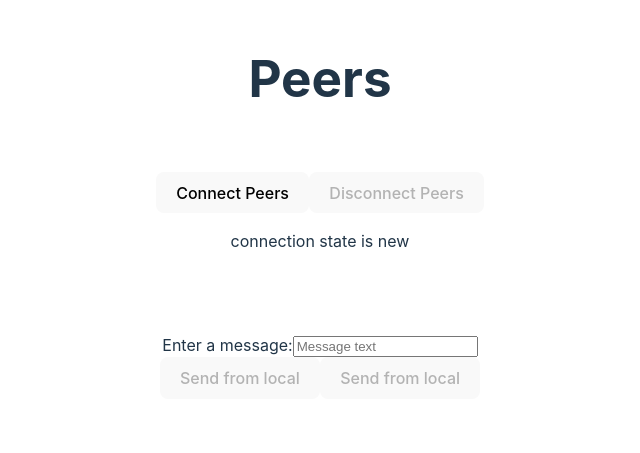
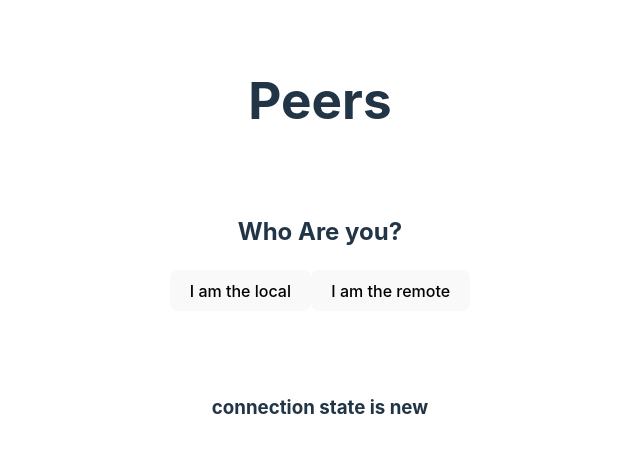
Before and after one commit to aradwann/peers-chat, a React (Vite) app: page / in a window 1280 px wide. Shown: the part 145-598 px from the top of the page, without its empty margins (320-960 px from the left). Built offline with nearby package versions, Linux system fonts and the light colour scheme.

Commit message:
WIP separate local and remote peers

```diff
--- a/src/App.tsx
+++ b/src/App.tsx
@@ -1,100 +1,102 @@
 import { useEffect, useState } from 'react'
 import './App.css'
-import { MessageForm } from './components/MessageForm';
-import { MessageList } from './components/MessageList';
-import { connectPeers } from './rtc-connection'
+import { ClientTypeForm } from './components/ClientTypeForm';
+import { LocalView } from './components/local-components/LocalView';
+// import { MessageForm } from './components/MessageForm';
+// import { MessageList } from './components/MessageList';
+// import { Message } from './typing/interfaces';
+
+import { RemoteView } from './components/remote-components/RemoteView';
 import { MessageSender } from './typing/enums';
-import { Message } from './typing/interfaces';
 
 
 
 function App() {
 
-  const localConnection = new RTCPeerConnection();
-  const remoteConnection = new RTCPeerConnection();
-  const [connectionState, setConnectionState] = useState(localConnection.connectionState)
-  const [isConnectBtnDisabled, setConnectBtnDisabled] = useState(false)
-  const [messages, setMessages] = useState<Array<Message>>([])
+  const configuration = { 'iceServers': [{ 'urls': 'stun:stun.l.google.com:19302' }] }
+  const pc = new RTCPeerConnection(configuration);
 
+  const [clientType, setClientType] = useState<MessageSender>()
+  const [connectionState, setConnectionState] = useState(pc.connectionState)
+  // const [isConnectBtnDisabled, setConnectBtnDisabled] = useState(false)
+  // const [messages, setMessages] = useState<Array<Message>>([])
+  //////////////////////////////////////////////////// local ///////////////////////////////
   // configure event listeners for connection state
-  localConnection.onconnectionstatechange = e => setConnectionState(localConnection.connectionState)
+  pc.onconnectionstatechange = e => setConnectionState(pc.connectionState)
 
-  // remoteConnection.onconnectionstatechange = e => console.log({ remoteConnectionState: remoteConnection.connectionState })
+  pc.oniceconnectionstatechange = e => console.log("local ICE state", pc.iceConnectionState);
 
 
   // create data channel for local peer
-  const sendChannel = localConnection.createDataChannel("sendChannel");
-  sendChannel.onopen = (e) => console.log('sendChannel opened', sendChannel);
+  if (clientType === MessageSender.local) {
+    const sendChannel = pc.createDataChannel("sendChannel");
+    sendChannel.onopen = (e) => {
+      console.log('sendChannel opened', sendChannel)
+
+    };
+    sendChannel.onmessage = (event) => console.log('message receive on local', event.data)
+
     sendChannel.onclose = (e) => {
       console.log('sendChannel closed on local peer');
     };
 
+
+  }
+  ///////////////////////////////////////////// remote //////////////////////////////////////////////
+
+
+  if (clientType === MessageSender.remote) {
+
+
     // remote data channel event listener
-  remoteConnection.ondatachannel = (event) => {
+    pc.ondatachannel = (event) => {
       const receiveChannel = event.channel
-    console.log('receivedChannel opened', receiveChannel);
-    receiveChannel.onclose = (event) => {
-      console.log('sendChannel closed on remote peer');
+      receiveChannel.onopen = (e) => {
+        console.log('connection OPENED')
+
       };
       receiveChannel.onmessage = (event) => console.log('message receive on remote', event.data)
     }
+  }
 
 
-  // setup the ICE candidates
-  localConnection.addEventListener('icecandidate', async (e) => {
-    if (e.candidate) {
-      console.log('local connection ICE candidate: ', e.candidate)
-      await remoteConnection.addIceCandidate(e.candidate)
-    }
-  })
-  remoteConnection.addEventListener('icecandidate', async (e) => {
-    if (e.candidate) {
-      console.log('remote connection ICE candidate: ', e.candidate);
-      await localConnection.addIceCandidate(e.candidate)
-    }
-  })
+  // function handleSend(message: Message) {
+  //   sendChannel.send(message.data)
+  //   setMessages([...messages, message])
+  // }
 
-  function handleConnectClick() {
-    connectPeers(localConnection, remoteConnection)
-  }
-  function handleDisonnectClick() {
-    sendChannel.close()
-    localConnection.close()
-    remoteConnection.close()
-    setConnectionState(localConnection.connectionState)
-    console.log(localConnection.connectionState)
-  }
-
-  function handleSend(message: Message) {
-    // sendChannel.send(message.data)
-    setMessages([...messages, message])
-  }
-
-  useEffect(() => {
-    if (connectionState === 'connected') {
-      setConnectBtnDisabled(true)
-    } else if (connectionState === 'closed') {
-      setConnectBtnDisabled(false)
-    }
-    console.log('use effect used')
-  }, [connectionState])
+  // useEffect(() => {
+  //   if (connectionState === 'connected') {
+  //     setConnectBtnDisabled(true)
+  //   } else if (connectionState === 'closed') {
+  //     setConnectBtnDisabled(false)
+  //   }
+  // }, [connectionState])
 
   return (
     <div className="App">
 
       <h1>Peers</h1>
+      <ClientTypeForm setClientType={(messageSender: MessageSender) => { setClientType(messageSender) }} />
+      {clientType ? <h3>you are now the {clientType}</h3> : <></>}
+
+      {
+        clientType === MessageSender.local &&
+        <LocalView pc={pc} />
+      }
+      {
+        clientType === MessageSender.remote &&
+        <RemoteView pc={pc} />
+      }
+
+
+
       <div className="card">
-        <button id='connectBtn' onClick={handleConnectClick} disabled={isConnectBtnDisabled}>
-          Connect Peers
-        </button>
-        <button id='disconnectBtn' onClick={handleDisonnectClick} disabled={!isConnectBtnDisabled}>
-          Disconnect Peers
-        </button>
-        <p>connection state is {connectionState}</p>
+        <h3>connection state is {connectionState}</h3>
       </div>
 
-      <MessageForm disabled={!isConnectBtnDisabled} handleSend={handleSend} />
-      <MessageList messages={messages} />
+      {/* <MessageForm disabled={!isConnectBtnDisabled} handleSend={handleSend} />
+      <MessageList messages={messages} /> */}
     </div >
   )
 }
--- /dev/null
+++ b/src/components/ClientTypeForm.tsx
@@ -0,0 +1,29 @@
+import { FormEvent, MouseEvent, useState } from "react";
+import { MessageSender } from "../typing/enums";
+
+export function ClientTypeForm(props: { setClientType: (messageSender: MessageSender) => void }) {
+
+    function handleSubmit(e: FormEvent) {
+        e.preventDefault()
+    }
+    function handleClick(e: MouseEvent) {
+        const buttonId = e.currentTarget.id
+        buttonId === "localButton" ? props.setClientType(MessageSender.local) : props.setClientType(MessageSender.remote)
+    }
+
+
+
+    return (
+        <div className="card">
+            <form onSubmit={handleSubmit}>
+                <h2>Who Are you?</h2>
+                <button id="localButton" name="localButton" className="buttonright" onClick={handleClick}>
+                    I am the {MessageSender.local}
+                </button>
+                <button id="remoteButton" name="remoteButton" className="buttonright" onClick={handleClick}>
+                    I am the {MessageSender.remote}
+                </button>
+            </form>
+        </div>
+    )
+}
--- a/src/components/MessageForm.tsx
+++ b/src/components/MessageForm.tsx
@@ -9,7 +9,6 @@ export function MessageForm(props: { disabled: boolean, handleSend: (message: Me
     function handleClick(e: MouseEvent) {
         const buttonId = e.currentTarget.id
         buttonId === "localSendButton" ? setSender(MessageSender.local) : setSender(MessageSender.remote)
-        console.log(e.currentTarget.id);
     }
 
     function handleSubmit(e: FormEvent) {
@@ -17,7 +16,6 @@ export function MessageForm(props: { disabled: boolean, handleSend: (message: Me
         const formData = new FormData(e.target as HTMLFormElement);
         const messageData = formData.get('message') as string
         props.handleSend({ data: messageData, sender })
-        console.log(`you submitted ${messageData}`);
 
     }
 
--- a/src/components/MessageList.tsx
+++ b/src/components/MessageList.tsx
@@ -1,7 +1,7 @@
 import { MessageSender } from "../typing/enums";
 import { Message } from "../typing/interfaces";
-import { LocalMessage } from "./LocalMessage";
-import { RemoteMessage } from "./RemoteMessage";
+import { LocalMessage } from "./local-components/LocalMessage";
+import { RemoteMessage } from "./remote-components/RemoteMessage";
 
 export function MessageList(props: { messages: Message[] }) {
     const messages = props.messages.map(
--- /dev/null
+++ b/src/components/local-components/AcceptAnswerForm.tsx
@@ -0,0 +1,45 @@
+import { FormEvent, useState } from "react"
+
+export function AcceptAnswerForm(props: { pc: RTCPeerConnection }) {
+    async function handleSubmit(e: FormEvent) {
+        e.preventDefault()
+        console.log('accepting answer')
+        const formData = new FormData(e.target as HTMLFormElement);
+        const answerString = formData.get('answer') as string
+        const answer = JSON.parse(answerString) as RTCSessionDescriptionInit
+        await acceptAnswer(props.pc, answer)
+
+
+    }
+
+
+    return (
+        <div className="card">
+            <form onSubmit={handleSubmit}>
+                <div className="offerbox">
+                    <label htmlFor="answer"
+                    >Enter a received answer:
+                        <input
+                            type="text"
+                            name="answer"
+                            id="answer"
+                            placeholder="Enter the answer"
+                        />
+                    </label>
+                </div>
+                <button id="acceptAnwserButton" name="acceptAnwserButton" className="buttonright" >
+                    Accept Answer
+                </button>
+            </form>
+
+
+        </div>
+    )
+}
+
+
+
+async function acceptAnswer(localConnection: RTCPeerConnection, answer: RTCSessionDescriptionInit) {
+    await localConnection.setRemoteDescription(answer)
+
+}
--- a/src/components/LocalMessage.tsx
+++ b/src/components/local-components/LocalMessage.tsx
@@ -1,5 +1,5 @@
-import { SenderProps } from "../typing/interfaces"
-import { createMessageComponent } from "./utils"
+import { SenderProps } from "../../typing/interfaces"
+import { createMessageComponent } from "../utils"
 
 const localProps: SenderProps = {
     className: "container",
--- /dev/null
+++ b/src/components/local-components/LocalView.tsx
@@ -0,0 +1,12 @@
+import { AcceptAnswerForm } from "./AcceptAnswerForm";
+import { OfferForm } from "./OfferForm";
+
+export function LocalView(props: { pc: RTCPeerConnection }) {
+
+    return (
+        <>
+            <OfferForm pc={props.pc} />
+            <AcceptAnswerForm pc={props.pc} />
+        </>
+    )
+}
--- /dev/null
+++ b/src/components/local-components/OfferForm.tsx
@@ -0,0 +1,56 @@
+import { FormEvent, useEffect, useState } from "react"
+
+export function OfferForm(props: { pc: RTCPeerConnection }) {
+    const [offer, setOffer] = useState<string>()
+
+
+    async function handleSubmit(e: FormEvent) {
+        e.preventDefault()
+        // setup the Local ICE candidates
+        props.pc.onicecandidate = (e) => {
+            console.log('new ICE candidate! reprinting SDP ', JSON.stringify(props.pc.localDescription))
+            setOffer(JSON.stringify(props.pc.localDescription))
+        }
+        const offerData = await setupOffer(props.pc)
+        setOffer(JSON.stringify(offerData))
+
+    }
+
+
+    return (
+        <div className="card">
+            <div>
+                <form onSubmit={handleSubmit}>
+
+                    <button id="generateOfferButton" name="sendButton" className="buttonright" >
+                        Generate Offer
+                    </button>
+                </form>
+                <Offer offer={offer} />
+            </div>
+
+        </div>
+    )
+}
+
+
+
+function Offer(props: { offer: string | undefined }) {
+    if (props.offer) {
+        return (
+            <>
+                <label>offer:</label>
+                <textarea value={props.offer} disabled />
+            </>
+        )
+    } else {
+        return (<></>)
+    }
+}
+
+async function setupOffer(pc: RTCPeerConnection) {
+    const offer = await pc.createOffer();
+    await pc.setLocalDescription(offer);
+
+    return offer
+}
--- /dev/null
+++ b/src/components/remote-components/AnswerForm.tsx
@@ -0,0 +1,68 @@
+import { FormEvent, useState } from "react"
+
+export function AnswerForm(props: { pc: RTCPeerConnection }) {
+    const [answer, setAnswer] = useState<RTCSessionDescription | null>()
+
+
+    async function handleSubmit(e: FormEvent) {
+        e.preventDefault()
+        console.log('answer form submitted')
+        // setup the remote ICE candidates
+        props.pc.onicecandidate = (e) => {
+            console.log('new ICE candidate! reprinting SDP ', JSON.stringify(props.pc.localDescription))
+            setAnswer(props.pc.localDescription)
+        }
+        const formData = new FormData(e.target as HTMLFormElement);
+        const offerString = formData.get('offer') as string
+        const offer = JSON.parse(offerString) as RTCSessionDescription
+        const answer = await setupAnswer(props.pc, offer)
+        setAnswer(answer)
+
+    }
+
+
+    return (
+        <div className="card">
+
+            <form onSubmit={handleSubmit}>
+                <div className="offerbox">
+                    <label htmlFor="offer"
+                    >Enter a offer:
+                        <input
+                            type="text"
+                            name="offer"
+                            id="offer"
+                            placeholder="Enter the Offer"
+                        />
+                    </label>
+                </div>
+                <button id="generateAnwserButton" name="generateAnwserButton" className="buttonright" >
+                    Generate Answer
+                </button>
+            </form>
+            <Answer answer={JSON.stringify(answer)} />
+
+
+        </div>
+    )
+}
+
+function Answer(props: { answer: string | undefined }) {
+    if (props.answer) {
+        return (
+            <>
+                <label>answer:</label>
+                <textarea value={props.answer} disabled />
+            </>
+        )
+    } else {
+        return (<></>)
+    }
+}
+
+async function setupAnswer(remoteConnection: RTCPeerConnection, offer: RTCSessionDescriptionInit) {
+    await remoteConnection.setRemoteDescription(offer)
+    const answer = await remoteConnection.createAnswer();
+    await remoteConnection.setLocalDescription(answer);
+    return remoteConnection.localDescription
+}
--- a/src/components/RemoteMessage.tsx
+++ b/src/components/remote-components/RemoteMessage.tsx
@@ -1,5 +1,5 @@
-import { SenderProps } from "../typing/interfaces"
-import { createMessageComponent } from "./utils"
+import { SenderProps } from "../../typing/interfaces"
+import { createMessageComponent } from "../utils"
 
 const remoteProps: SenderProps = {
     className: "container darker",
--- /dev/null
+++ b/src/components/remote-components/RemoteView.tsx
@@ -0,0 +1,5 @@
+import { AnswerForm } from "./AnswerForm";
+
+export function RemoteView(props: { pc: RTCPeerConnection }) {
+    return (<AnswerForm pc={props.pc} />)
+}
```
Also changed, not shown: src/rtc-connection.ts (deleted, +0 -22 lines). Lines whose indentation alone changed are shown as unchanged.
